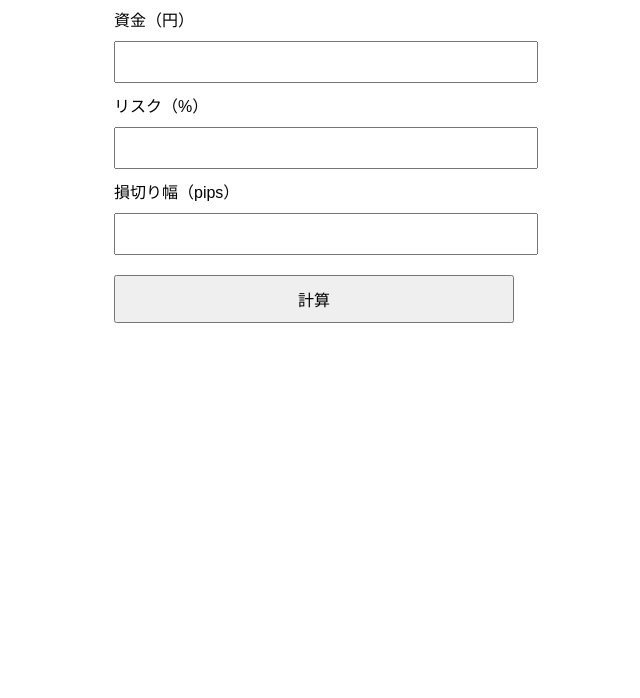
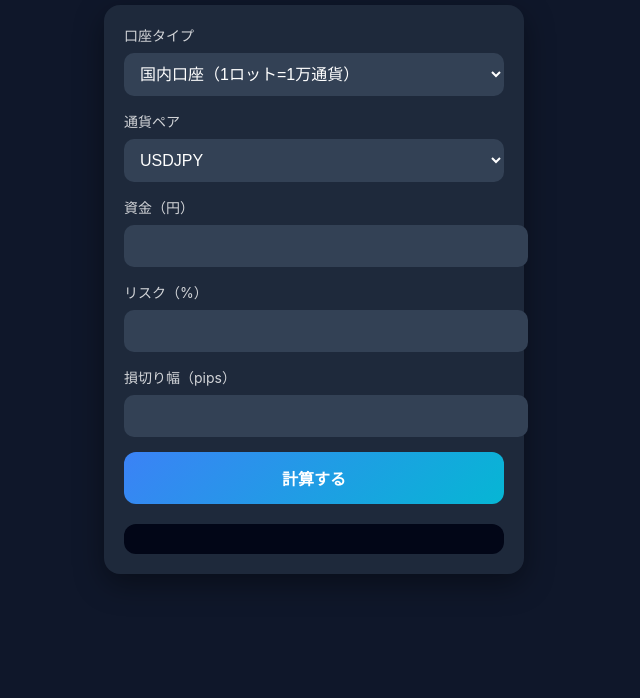
Before and after one commit to kazu17-pixel/fx-site, a plain HTML site: page index.html in a window 1280 px wide. Shown: the part 102-800 px from the top of the page, without its empty margins (326-966 px from the left). Drawn offline with Linux system fonts and the light colour scheme.

Commit message:
Update index.html

```diff
--- a/index.html
+++ b/index.html
@@ -4,27 +4,95 @@
 <meta charset="UTF-8">
 <meta name="viewport" content="width=device-width, initial-scale=1.0">
 <title>ロット計算ツール</title>
+
 <style>
 body {
-      font-family: Arial, sans-serif;
+  font-family: -apple-system, BlinkMacSystemFont, sans-serif;
+  background: #0f172a;
+  color: white;
+  max-width: 420px;
+  margin: auto;
   padding: 20px;
-      max-width: 400px;
-      margin: auto;
 }
-    input, button {
+
+h1 {
+  text-align: center;
+  margin-bottom: 20px;
+}
+
+.card {
+  background: #1e293b;
+  padding: 20px;
+  border-radius: 16px;
+  box-shadow: 0 10px 30px rgba(0,0,0,0.4);
+}
+
+label {
+  font-size: 14px;
+  opacity: 0.8;
+}
+
+input, select {
   width: 100%;
-      padding: 10px;
-      margin: 10px 0;
+  padding: 12px;
+  margin: 8px 0 15px;
+  border-radius: 10px;
+  border: none;
+  background: #334155;
+  color: white;
   font-size: 16px;
 }
-    h1 {
+
+button {
+  width: 100%;
+  padding: 14px;
+  border-radius: 12px;
+  border: none;
+  background: linear-gradient(135deg, #3b82f6, #06b6d4);
+  color: white;
+  font-size: 16px;
+  font-weight: bold;
+  cursor: pointer;
+  transition: 0.2s;
+}
+
+button:hover {
+  opacity: 0.85;
+}
+
+.result {
+  margin-top: 20px;
+  padding: 15px;
+  background: #020617;
+  border-radius: 12px;
   text-align: center;
+}
+
+.result span {
+  display: block;
+  margin-top: 10px;
+  font-size: 18px;
 }
 </style>
 </head>
+
 <body>
 
 <h1>ロット計算ツール</h1>
+
+<div class="card">
+
+<label>口座タイプ</label>
+<select id="account">
+  <option value="10000">国内口座（1ロット=1万通貨）</option>
+  <option value="100000">海外口座（1ロット=10万通貨）</option>
+</select>
+
+<label>通貨ペア</label>
+<select id="pair">
+  <option value="USDJPY">USDJPY</option>
+  <option value="XAUUSD">XAUUSD（ゴールド）</option>
+</select>
 
 <label>資金（円）</label>
 <input type="number" id="balance">
@@ -35,20 +103,40 @@
 <label>損切り幅（pips）</label>
 <input type="number" id="stop">
 
-<button onclick="calc()">計算</button>
+<button onclick="calc()">計算する</button>
 
-<h2 id="result"></h2>
+<div class="result" id="result"></div>
+
+</div>
 
 <script>
 function calc() {
-  let balance = document.getElementById("balance").value;
-  let risk = document.getElementById("risk").value;
-  let stop = document.getElementById("stop").value;
+  let balance = parseFloat(document.getElementById("balance").value);
+  let risk = parseFloat(document.getElementById("risk").value);
+  let stop = parseFloat(document.getElementById("stop").value);
+  let accountSize = parseFloat(document.getElementById("account").value);
+  let pair = document.getElementById("pair").value;
+
+  if (!balance || !risk || !stop) {
+    document.getElementById("result").innerText = "全部入力して";
+    return;
+  }
 
   let riskAmount = balance * (risk / 100);
-  let lot = riskAmount / (stop * 100);
 
-  document.getElementById("result").innerText = "ロット数: " + lot.toFixed(2);
+  let pipValue;
+
+  if (pair === "USDJPY") {
+    pipValue = accountSize * 0.01;
+  } else if (pair === "XAUUSD") {
+    pipValue = accountSize * 0.1;
+  }
+
+  let lot = riskAmount / (stop * pipValue);
+
+  document.getElementById("result").innerHTML =
+    "ロット数: <span>" + lot.toFixed(2) + "</span>" +
+    "想定損失: <span>" + riskAmount.toFixed(0) + " 円</span>";
 }
 </script>
 
```
Lines whose indentation alone changed are shown as unchanged.
